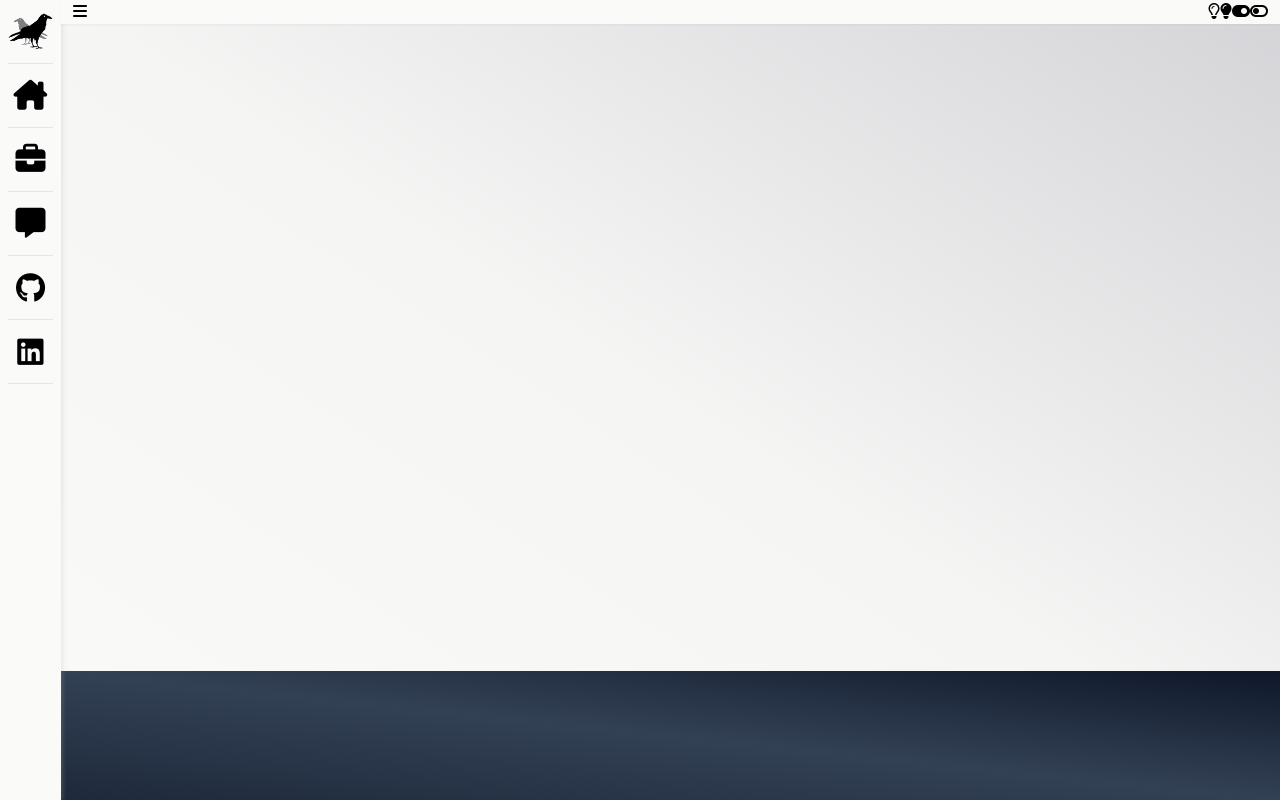
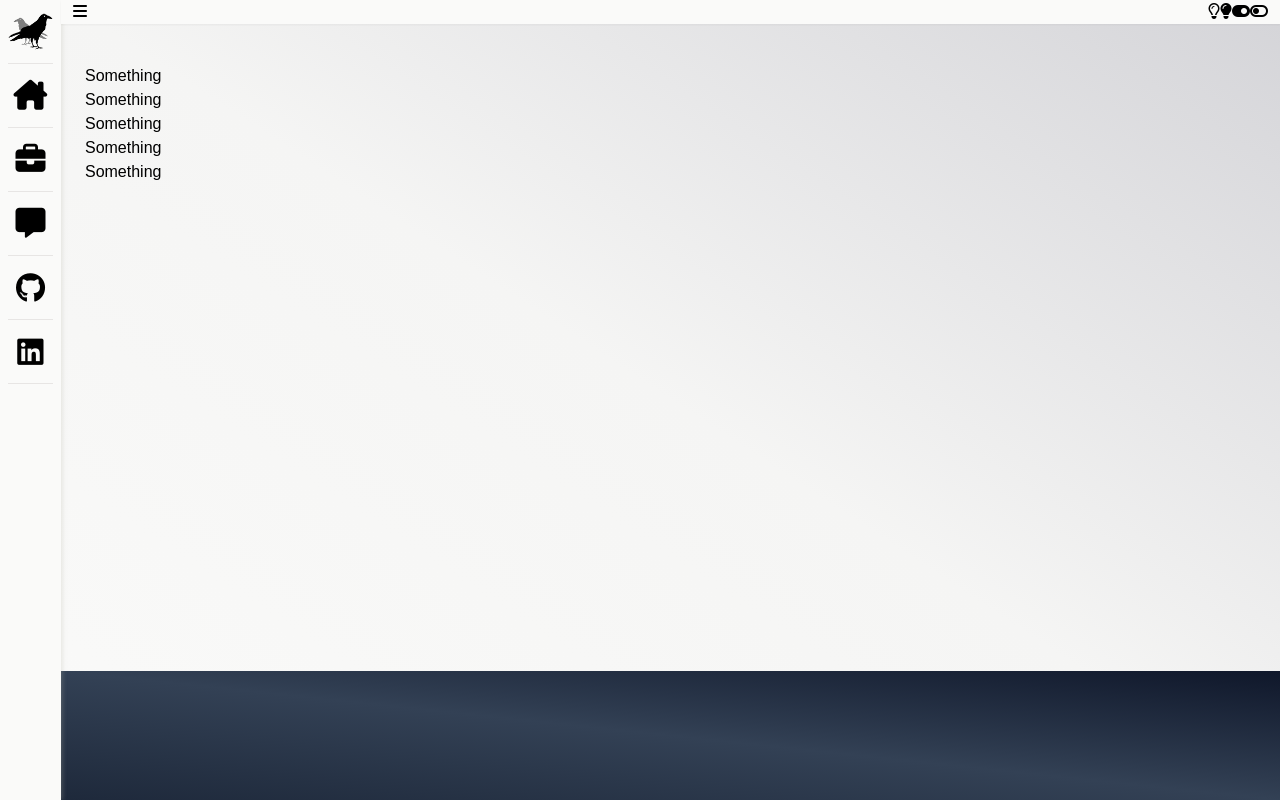
Before and after one commit to lanc2112b/portfolio-fe, a React (Vite) app: page / in a window 1280 px wide. Built offline with nearby package versions, Linux system fonts and the light colour scheme; no server answers; a web font is replaced by a local one; what react-google-recaptcha-v3 would draw is missing.

Commit message:
Fix element / component prop name.

```diff
--- a/src/App.jsx
+++ b/src/App.jsx
@@ -22,8 +22,8 @@ function App() {
         <div className="center-wrapper w-full bg-gradient-to-tr from-stone-50 via-stone-100 to-zinc-300 flex flex-col min-h-screen">
           <Header setSideBar={setSideBar} sideBar={sideBar} />
             <Routes>
-            <Route path="/" element={<MainSection element={<LandingPage />} />} />
 
+            <Route path="/" element={<MainSection component={<LandingPage />} />} />
             <Route path="/contact" element={<MainSection component={<ContactForm />} />} />
             <Route path="/portfolio" element={<MainSection component={<PortfolioSection />} />} />
 
```
